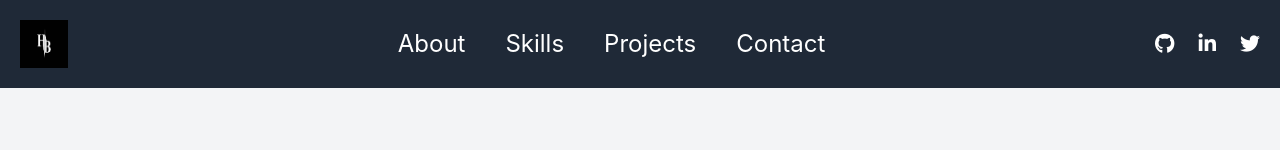
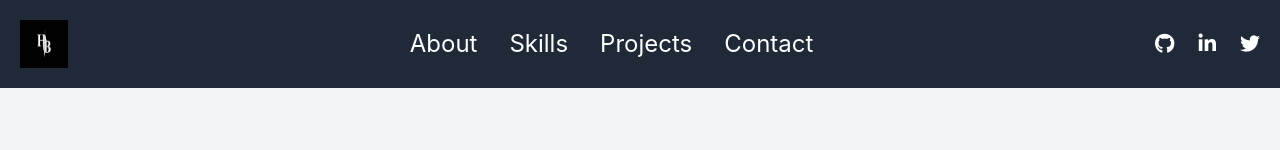
Before and after one commit to Himmans15/Portfolio_1, a React (Create React App) app: page / in a window 1280 px wide. Shown: the top 150 px of the page. Built offline with nearby package versions, Linux system fonts and the light colour scheme.

Commit message:
Update Header.js

```diff
--- a/src/components/Header.js
+++ b/src/components/Header.js
@@ -10,21 +10,21 @@ const Header = () => {
 
       {/* Centered: Navigation links */}
       <nav className="flex text-2xl space-x-6">
-        <a href="#about" className="hover:text-green-500 hover:bg-gray-700 px-2 py-1 rounded-md hover:underline hover:underline-offset-4 transition-all">About</a>
-        <a href="#skills" className="hover:text-orange-500 hover:bg-gray-700 px-2 py-1 rounded-md hover:underline hover:underline-offset-4 transition-all">Skills</a>
-        <a href="#projects" className="hover:text-pink-500 hover:bg-gray-700 px-2 py-1 rounded-md hover:underline hover:underline-offset-4 transition-all">Projects</a>
-        <a href="#contact" className="hover:text-sky-500 hover:bg-gray-700 px-2 py-1 rounded-md hover:underline hover:underline-offset-4 transition-all">Contact</a>
+        <a href="#about" className="hover:text-green-500 hover:bg-gray-700 px-1 py-1 rounded-md hover:underline hover:underline-offset-4 transition-all">About</a>
+        <a href="#skills" className="hover:text-orange-500 hover:bg-gray-700 px-1 py-1 rounded-md hover:underline hover:underline-offset-4 transition-all">Skills</a>
+        <a href="#projects" className="hover:text-pink-500 hover:bg-gray-700 px-1 py-1 rounded-md hover:underline hover:underline-offset-4 transition-all">Projects</a>
+        <a href="#contact" className="hover:text-sky-500 hover:bg-gray-700 px-1 py-1 rounded-md hover:underline hover:underline-offset-4 transition-all">Contact</a>
       </nav>
 
       {/* Right side: Social media icons */}
       <div className="flex space-x-6">
-        <a href="https://github.com" target="_blank" rel="noopener noreferrer" className="text-xl hover:text-gray-400">
+        <a href="https://github.com" target="_blank" rel="noopener noreferrer" className="text-xl hover:text-gray-400 transform transition duration-200 ease-in-out hover:scale-110">
           <i className="fab fa-github"></i> {/* GitHub Icon */}
         </a>
-        <a href="https://linkedin.com" target="_blank" rel="noopener noreferrer" className="text-xl hover:text-gray-400">
+        <a href="https://linkedin.com" target="_blank" rel="noopener noreferrer" className="text-xl hover:text-gray-400 transform transition duration-200 ease-in-out hover:scale-110">
           <i className="fab fa-linkedin-in"></i> {/* LinkedIn Icon */}
         </a>
-        <a href="https://twitter.com" target="_blank" rel="noopener noreferrer" className="text-xl hover:text-gray-400">
+        <a href="https://twitter.com" target="_blank" rel="noopener noreferrer" className="text-xl hover:text-gray-400 transform transition duration-200 ease-in-out hover:scale-110">
           <i className="fab fa-twitter"></i> {/* Twitter Icon */}
         </a>
       </div>
```
